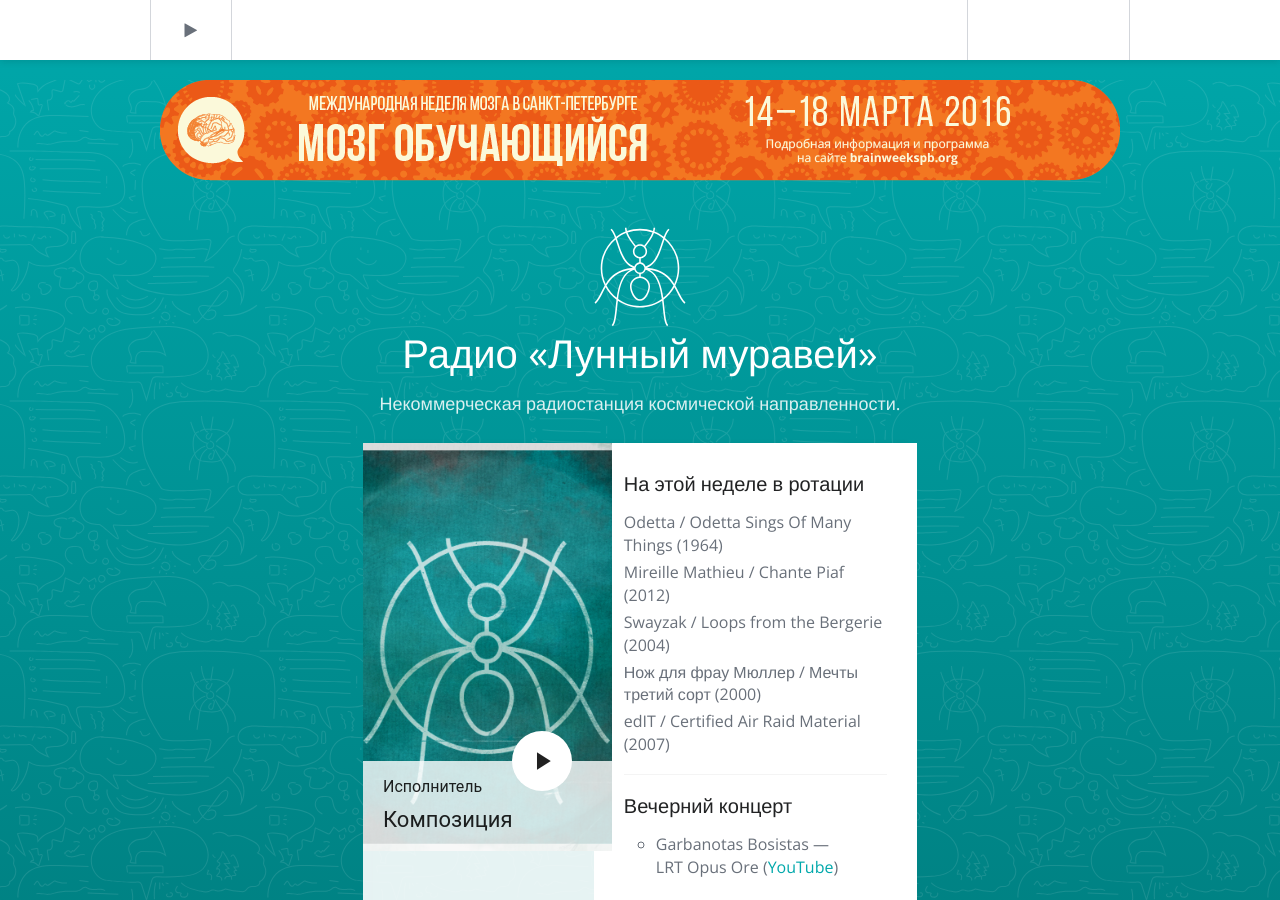
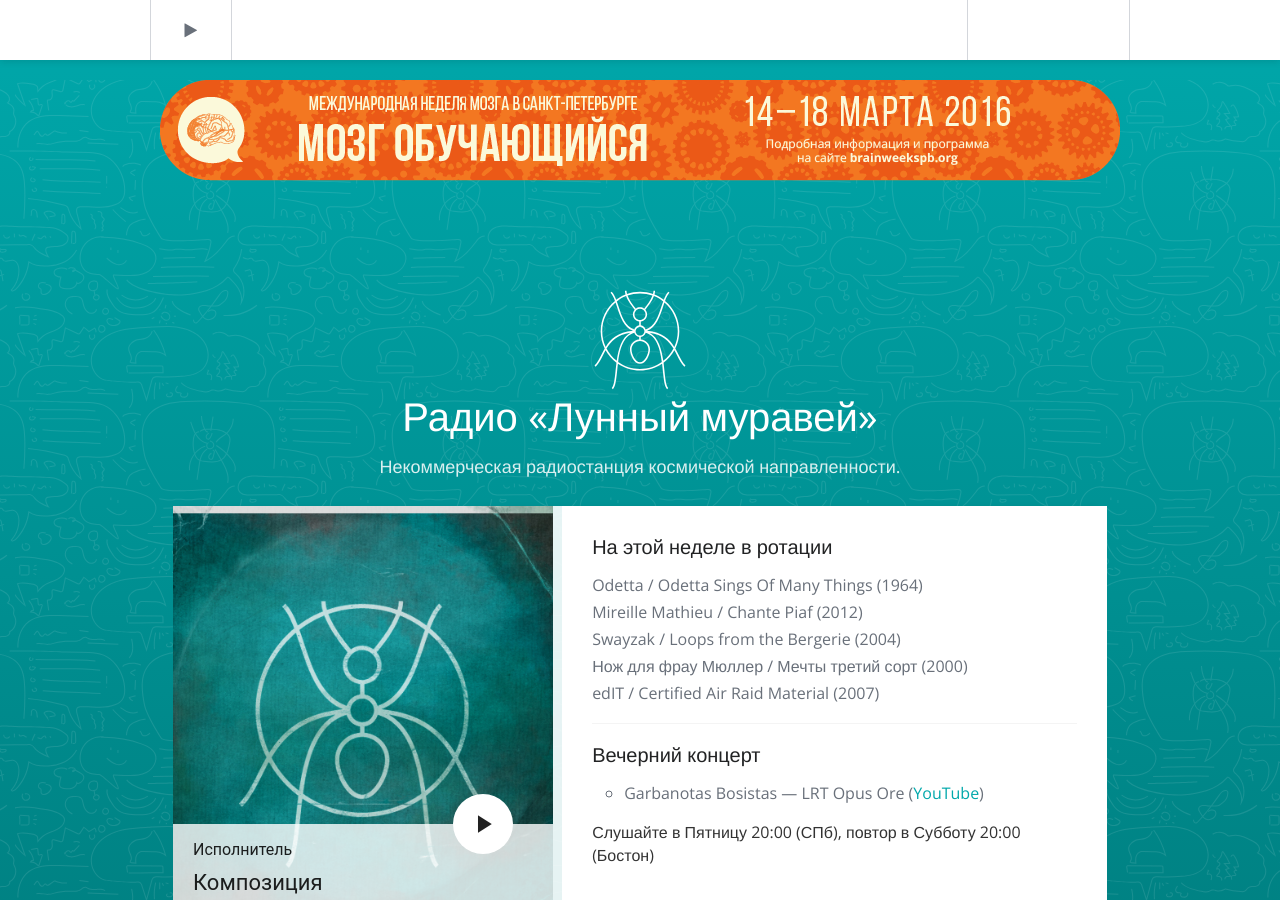
Before and after one commit to tretten/site-moonant, a Jekyll site: the page built from index.html, in a window 1280 px wide and 900 px high. Built offline with Jekyll 4.4.1, drawn with Linux system fonts in a browser that asks for light colours; nearby versions of some CDN libraries; a script that is not in the unit is left out; the list of posts is cut into pages by our own code; comment, search, counter and statistics services are not loaded.

Commit message:
player fix

```diff
--- a/public/css/moonant.css
+++ b/public/css/moonant.css
@@ -314,7 +314,6 @@
 #kast, #kast.kast-transparent.kast-current {
 	box-shadow: none;
 	height: 408px;
-	width: 100%;
 }
 
 i.kast-mdi.kast-mdi-play {
@@ -325,7 +324,6 @@
 	background-position: center top;
 	background-image: url(../img/cover.jpg);
 	height: 408px;
-	width: 100%;
 }
 
 #kast-np-title {
```
